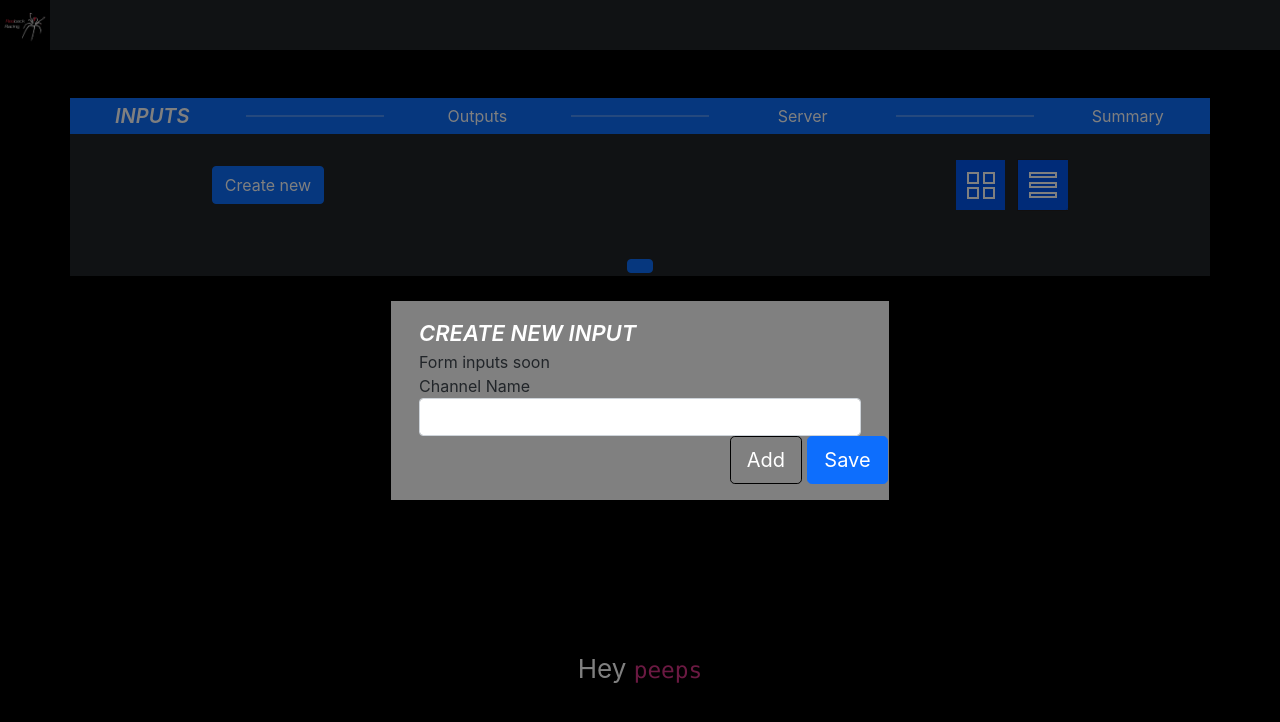
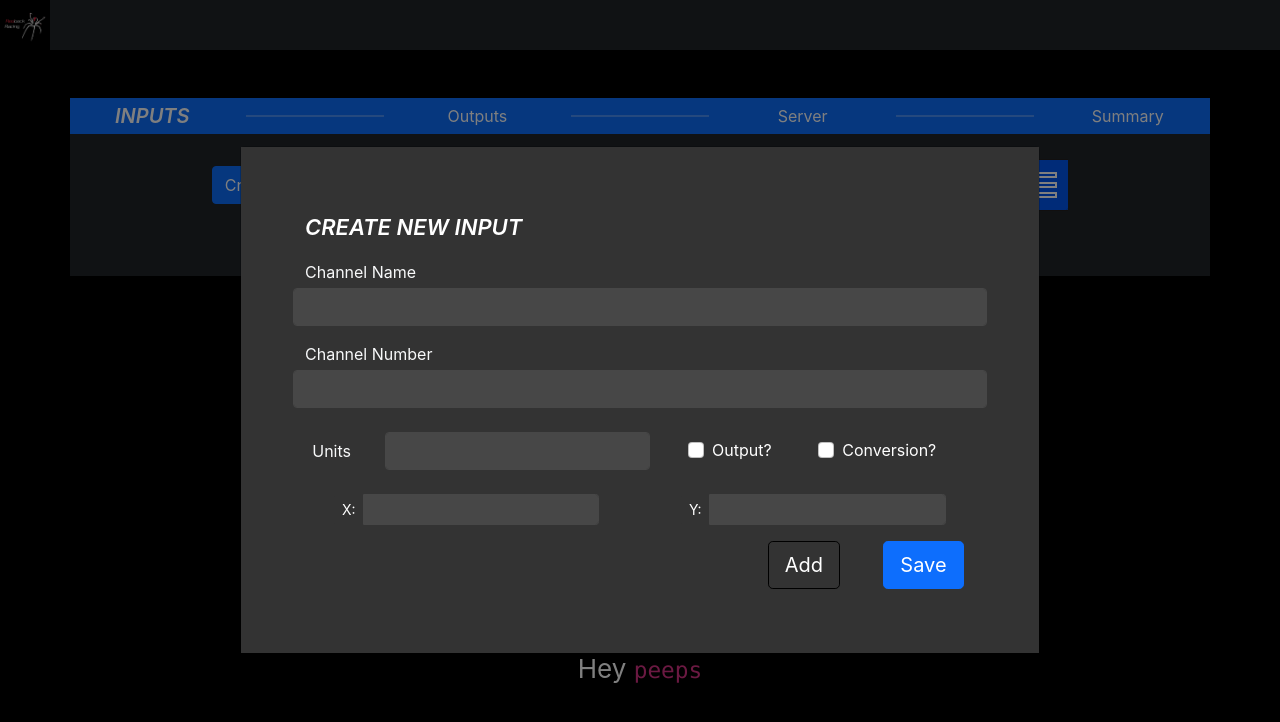
Before and after one commit to GuAiden/rb-nmp-ucf, a React (Create React App) app in the folder client/: page / in a window 1280 px wide. Both pictures are taken after a click on the button "Create new". Shown: the top 722 px of the page. Built offline with nearby package versions, Linux system fonts and the light colour scheme.

Commit message:
Finish input modal form

```diff
--- a/client/src/components/Forms/InputForm.tsx/createinputmodal.tsx
+++ b/client/src/components/Forms/InputForm.tsx/createinputmodal.tsx
@@ -23,24 +23,103 @@ const CreateInputModal: React.FC = () => {
         </Button>
       </div>
 
-      <Modal show={show} onHide={handleClose} centered>
+      <Modal show={show} onHide={handleClose} centered size="lg">
         <Modal.Body className="input-modal">
-          <div className="container">
+          <div className="container p-5">
+            <form>
+              {/* CHANNEL NAME AND NUMBER INPUTS */}
               <div className="row">
-              <header className="modal-header-wrapper">CREATE NEW INPUT</header>
+                <header className="modal-header-wrapper">
+                  CREATE NEW INPUT
+                </header>
               </div>
               <div className="row">
-              <text>Form inputs soon</text>
-              <form>
-                <div className="form-group">
-                  <label htmlFor="channelNameInput">Channel Name</label>
+                <label htmlFor="channelNameInput" className="text-light mt-3">
+                  Channel Name
+                </label>
+                <input
+                  type="text"
+                  className="form-control text-input-wrapper mt-1"
+                  id="channelInput"
+                />
+                <label htmlFor="channelNumberInput" className="mt-3 text-light">
+                  Channel Number
+                </label>
+                <input
+                  type="text"
+                  className="form-control text-input-wrapper mt-1"
+                  id="channelNumber"
+                />
+              </div>
+              {/* UNITS INPUTS WITH OUTPUT/CONVERSION CHECKBOXES */}
+              <div className="row mt-4 justify-content-around">
+                <div className="col-1 my-auto">
+                  <span className="text-light">Units</span>
+                </div>
+                <div className="col-lg-5">
+                  <input type="text" className="form-control ml-5" />
+                </div>
+                <div className="col-2 my-auto">
+                  <div className="form-check">
+                    <input
+                      className="form-check-input"
+                      type="checkbox"
+                      value=""
+                      id="flexCheckDefault"
+                    />
+                    <label
+                      className="form-check-label ml-2"
+                      htmlFor="flexCheckDefault"
+                    >
+                      Output?
+                    </label>
+                  </div>
+                </div>
+                <div className="col-3 my-auto">
+                  <div className="form-check">
+                    <input
+                      className="form-check-input"
+                      type="checkbox"
+                      value=""
+                      id="flexCheckDefault"
+                    />
+                    <label
+                      className="form-check-label"
+                      htmlFor="flexCheckDefault"
+                    >
+                      Conversion?
+                    </label>
+                  </div>
+                </div>
+              </div>
+              {/* X AND Y INPUTS */}
+              <div className="row mt-4 justify-content-around">
+                <div className="col-lg-5">
+                  <div className="input-group input-group-sm mb-3">
+                    <span className="input-group-text input-group-text-wrapper">
+                      X:
+                    </span>
                     <input
                       type="text"
                       className="form-control"
-                    id="channelInput"
+                      aria-label="Sizing example input"
+                      aria-describedby="inputGroup-sizing-sm"
                     />
                   </div>
-              </form>
+                </div>
+                <div className="col-lg-5">
+                  <div className="input-group input-group-sm mb-3">
+                    <span className="input-group-text input-group-text-wrapper">
+                      Y:
+                    </span>
+                    <input
+                      type="text"
+                      className="form-control"
+                      aria-label="Sizing example input"
+                      aria-describedby="inputGroup-sizing-sm"
+                    />
+                  </div>
+                </div>
               </div>
               <div className="row justify-content-end">
                 <div className="col-2">
@@ -59,6 +138,7 @@ const CreateInputModal: React.FC = () => {
                   </Button>
                 </div>
               </div>
+            </form>
           </div>
         </Modal.Body>
       </Modal>
--- a/client/src/components/Forms/InputForm.tsx/index.css
+++ b/client/src/components/Forms/InputForm.tsx/index.css
@@ -8,7 +8,19 @@
 }
 
 .input-modal {
-    background-color: grey;
+    background-color: rgb(51, 51, 51);
+}
+
+input[type="text"], .text-input-wrapper {
+    background-color: rgb(71, 71, 71);
+    border-color: rgb(71, 71, 71);
+    color: white;
+}
+
+input[type="text"]:focus, .text-input-wrapper {
+    background-color: rgb(71, 71, 71);
+    border-color: rgb(71, 71, 71);
+    color: white;
 }
 
 .modal-header-wrapper {
@@ -22,3 +34,13 @@
     background-color: transparent;
     border-color: black;
 }
+
+.form-check-label {
+    color: white;
+}
+
+.input-group-text-wrapper {
+    background-color: rgb(51, 51, 51);
+    border: none;
+    color: white;
+}
```
Lines whose indentation alone changed are shown as unchanged.
